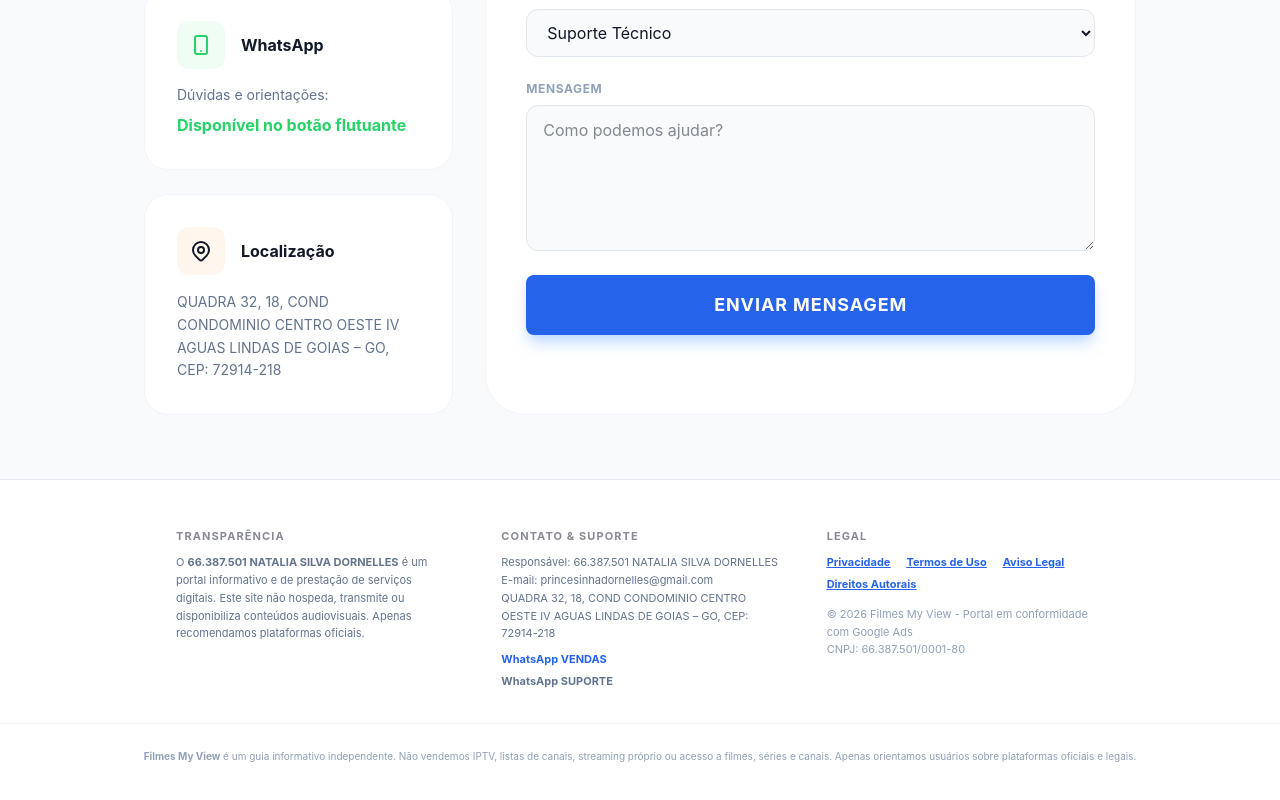
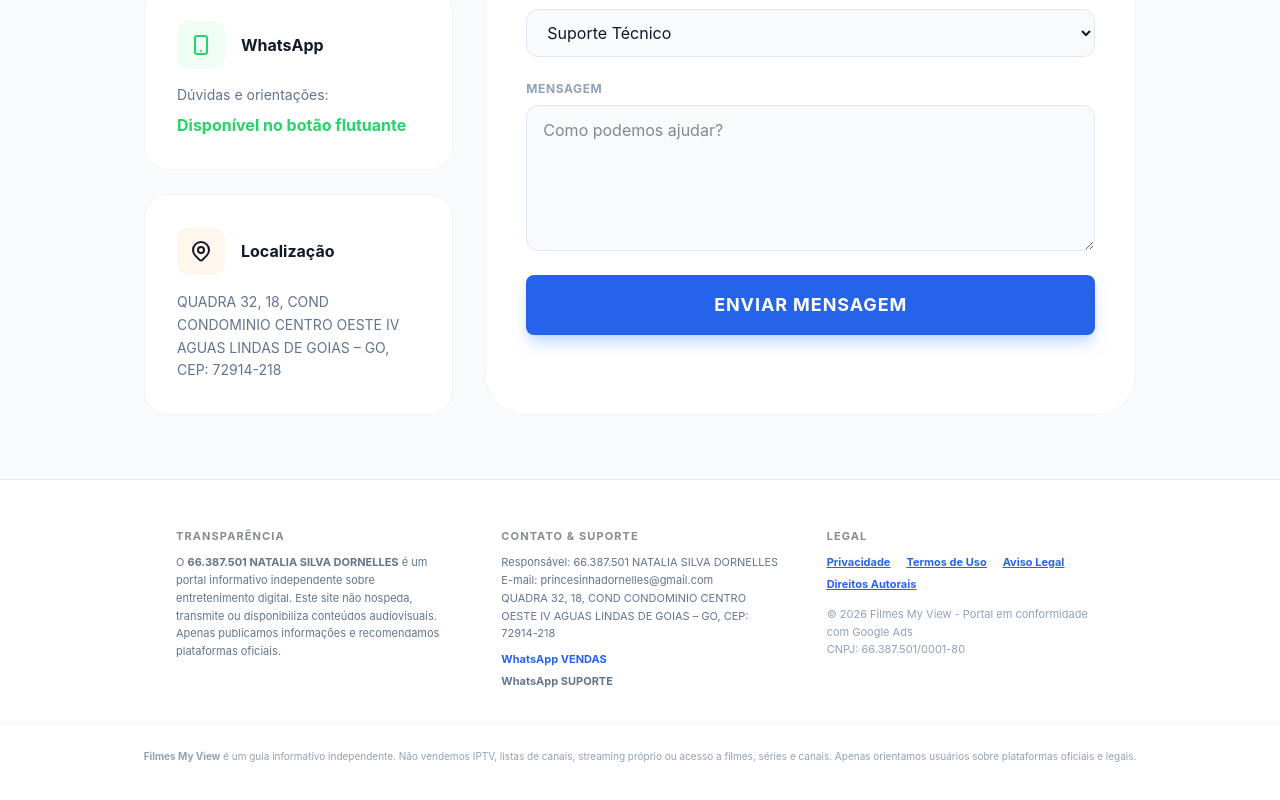
Before and after one commit to princesinhadornelles-ux/site-oficial-01, a React (Vite) app: page /contato in a window 1280 px wide. Shown: the part 502-1302 px from the top of the page. Built offline with nearby package versions, Linux system fonts and the light colour scheme.

Commit message:
Ajuste rodapé

```diff
--- a/src/components/Shared.tsx
+++ b/src/components/Shared.tsx
@@ -107,7 +107,7 @@
         <div className="text-[11px] leading-relaxed">
           <strong className={`${isBlog ? 'text-white' : 'text-brand-primary'} block mb-2 uppercase tracking-widest opacity-50`}>Transparência</strong>
           <p className={isBlog ? 'text-slate-500' : 'text-slate-500'}>
-            O <strong>{SITE_CONFIG.name}</strong> é um portal informativo e de prestação de serviços digitais. {SITE_CONFIG.footerDisclaimer}
+            O <strong>{SITE_CONFIG.name}</strong> é um portal informativo independente sobre entretenimento digital. {SITE_CONFIG.footerDisclaimer}
           </p>
         </div>
         <div className="text-[11px] leading-relaxed">
--- a/src/constants.ts
+++ b/src/constants.ts
@@ -28,7 +28,7 @@
   cnpj: "66.387.501/0001-80",
   description: "Filmes My View - O maior portal de recomendações de filmes e séries. Conteúdo 100% legal.",
   regionTitle: "Atendimento em São José dos Campos e Região",
-  footerDisclaimer: "Este site não hospeda, transmite ou disponibiliza conteúdos audiovisuais. Apenas recomendamos plataformas oficiais.",
+  footerDisclaimer: "Este site não hospeda, transmite ou disponibiliza conteúdos audiovisuais. Apenas publicamos informações e recomendamos plataformas oficiais.",
   copyright: "© 2026 Filmes My View - Portal em conformidade com Google Ads"
 };
 
```
